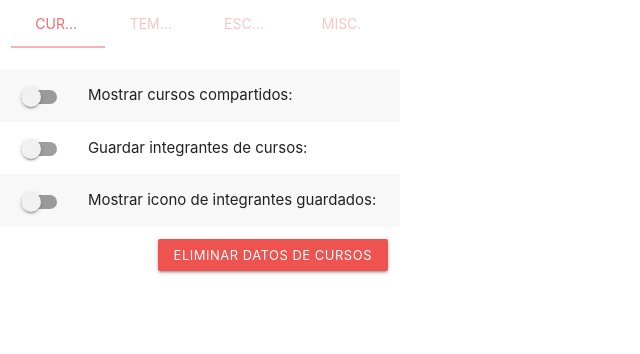
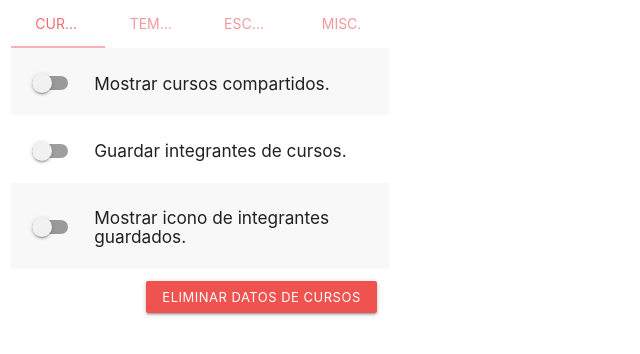
Before and after one commit to Nyveon/tU-Cursos, a browser extension: page html/menu.html in a window 1280 px wide. Shown: the whole page, without its empty margins (0-640 px from the left). Drawn offline with Linux system fonts and the light colour scheme.

Commit message:
Adjustment to tabs

```diff
--- a/css/menu.css
+++ b/css/menu.css
@@ -1,6 +1,5 @@
 body {
     width: 400px;
-    padding-bottom: 4px;
 }
 
 .tusetting {
--- a/html/menu.html
+++ b/html/menu.html
@@ -14,20 +14,12 @@
         <div class="col s12">
             <ul class="tabs" id="tucursos-tabs">
                 <li class="tab col s3"><a class = "active" href="#test1">Cursos</a></li>
-                <li class="tab col s3 disabled"><a href="#test2">Temas</a></li>
-                <li class="tab col s3 disabled"><a href="#test3">Esconder</a></li>
-                <li class="tab col s3 disabled"><a href="#test4">Misc.</a></li>
+                <li class="tab col s3"><a href="#test2">Temas</a></li>
+                <li class="tab col s3"><a href="#test3">Esconder</a></li>
+                <li class="tab col s3"><a href="#test4">Misc.</a></li>
             </ul>
         </div>
-        <div id="test1" class="col s12"></div>
-        <div id="test2" class="col s12">Test 2</div>
-        <div id="test3" class="col s12">Test 3</div>
-        <div id="test4" class="col s12">Test 4</div>
-    </div>
-
-
-
-
+        <div id="test1" class="col s12">
             <table class="striped">
                 <tbody>
                 <tr>
@@ -40,9 +32,9 @@
                         </div>
                     </td>
                     <td>
-                <div>
-                    Mostrar cursos compartidos:
-                </div>
+                        <h6>
+                            Mostrar cursos compartidos.
+                        </h6>
                     </td>
                 </tr>
 
@@ -56,9 +48,9 @@
                         </div>
                     </td>
                     <td>
-                <div>
-                    Guardar integrantes de cursos:
-                </div>
+                        <h6>
+                            Guardar integrantes de cursos.
+                        </h6>
                     </td>
                 </tr>
 
@@ -72,9 +64,9 @@
                         </div>
                     </td>
                     <td>
-                <div>
-                    Mostrar icono de integrantes guardados:
-                </div>
+                        <h6>
+                            Mostrar icono de integrantes guardados.
+                        </h6>
                     </td>
                 </tr>
 
@@ -87,6 +79,16 @@
                 <a class="waves-effect waves-light btn-small red lighten-1" id="tucursos-cc-r">Eliminar datos de cursos</a>
                 <script src = "../js/menu.js"></script>
             </div>
+        </div>
+        <div id="test2" class="col s12">Test 2</div>
+        <div id="test3" class="col s12">Test 3</div>
+        <div id="test4" class="col s12">Test 4</div>
+    </div>
+
+
+
+
+
 
 
     <script type="text/javascript" src="../js/materialize.min.js"></script>
```
Lines whose indentation alone changed are shown as unchanged.
